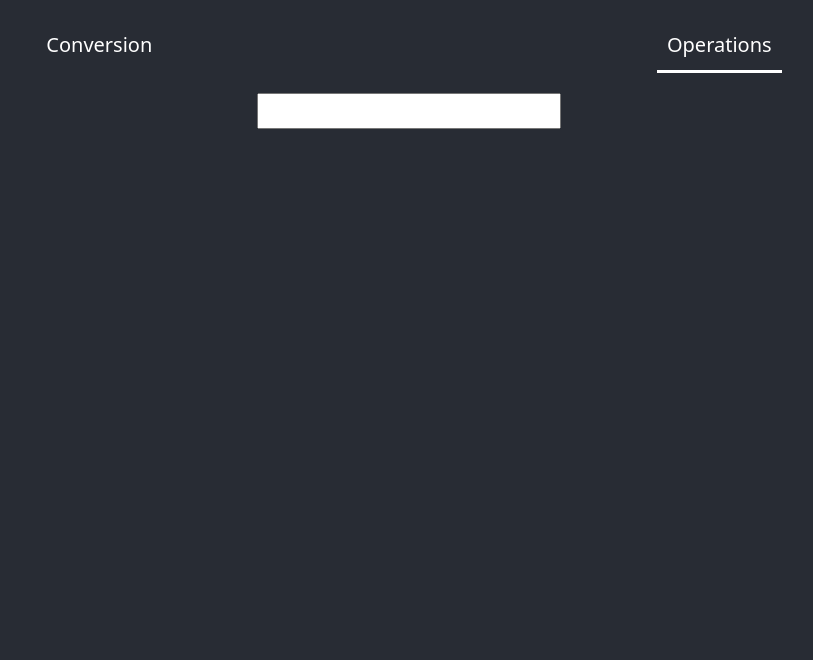
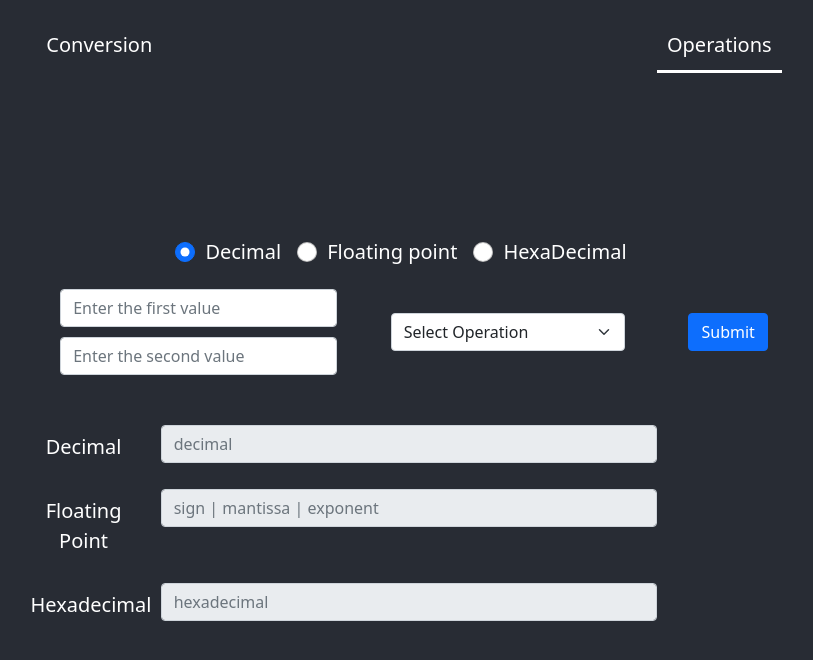
Before and after one commit to koteswar375/Floating-Point-Conversion-Calculator, a React (Create React App) app: page /about in a window 1280 px wide. Shown: the top 660 px of the page, without its empty margins (231-1044 px from the left). Built offline with nearby package versions, Linux system fonts and the light colour scheme.

Commit message:
Added client code for operations page

```diff
--- /dev/null
+++ b/src/components/Operations.css
@@ -0,0 +1,26 @@
+.format {
+    display:flex;
+    padding: 10px;
+}
+
+
+.container {
+    padding:50px;
+    display: flex;
+    flex-direction: column;
+    justify-content: center;
+    align-items: center;
+    height: 100%;
+}
+
+.input {
+    display: flex;
+    width:70%;
+    align-items: center;
+    justify-content: space-around;
+}
+
+.outputformat {
+    display: flex;
+    padding: 10px;
+}
--- a/src/components/Operations.js
+++ b/src/components/Operations.js
@@ -1,9 +1,86 @@
+import { useState } from 'react';
+import axios from 'axios';
+import './Operations.css';
 
 
 const Operations = () => {
+    const [format, setFormat] = useState('real');
+    const [operation, setOperation] = useState('')
+    const [realVal, setrealVal] = useState('');
+    const [binVal, setbinVal] = useState('');
+    const [hexVal, sethexVal] = useState('');
+    const [val1, setVal1] = useState('');
+    const [val2, setVal2] = useState('');
+
+    const handleChange = (event) => {
+        const val = event.target.value;
+        setFormat(val)
+    }
+    const handleSelect = (event)=> {
+        const val = event.target.val;
+        setOperation(val);
+    }
+    const submit = (event) => {
+            axios.post('http://10.57.213.113:5000/', { format, val1, val2, operation })
+                .then((res) => {
+                    const { realVal, binVal, hexVal } = res['data'];
+                    setbinVal(binVal)
+                    sethexVal(hexVal)
+                    setrealVal(realVal)
+                })
+                .catch((error) => {
+                    console.log(error)
+                })
+    }
     return (
-        <div>
-                <input type="text"  />
+        <div className="container">
+            <div className="format">
+                <div className="form-check form-check-inline">
+                    <input className="form-check-input" checked onChange={handleChange} name="input_format" value='real' type="radio" id="real" />
+                    <label className="form-check-label" htmlFor="real">Decimal</label>
+                </div>
+                <div className="form-check form-check-inline">
+                    <input className="form-check-input" onChange={handleChange} name="input_format" value='bin' type="radio" id="bin" />
+                    <label className="form-check-label" htmlFor="bin">Floating point</label>
+                </div>
+                <div className="form-check form-check-inline">
+                    <input className="form-check-input" onChange={handleChange} name="input_format" value='hex' type="radio" id="hex" />
+                    <label className="form-check-label" htmlFor="hex">HexaDecimal</label>
+                </div>
+            </div>
+            <div className="input">
+                <div>
+                    <input type="text" style={{ flexGrow:2,margin: '10px' }} placeholder="Enter the first value" className="form-control" />
+                    <input type="text" style={{ flexGrow:2,margin: '10px' }} placeholder="Enter the second value" className="form-control" />
+                </div>
+                <select onChange= {handleSelect} style={{ width:'30%'}} className="form-select" aria-label="Default select example">
+                    <option defaultValue>Select Operation</option>
+                    <option value="add">Addition</option>
+                    <option value="subtract">Subtraction</option>
+                    <option value="multiply">Multiplication</option>
+                </select>
+                <button onClick={submit} type="button" class="btn btn-primary">Submit</button>
+            </div>
+            <div className="output">
+                <div className="outputformat form-group row">
+                    <label className="col-sm-2 col-form-label" htmlFor="decimal">Decimal</label>
+                    <div className="col-sm-8">
+                        <input id="decimal" placeholder="decimal" className="form-control " value={realVal} type="text" disabled />
+                    </div>
+                </div>
+                <div className="outputformat form-group row">
+                    <label className="col-sm-2 col-form-label" htmlFor="float">Floating Point</label>
+                    <div className="col-sm-8">
+                        <input id="float" placeholder="sign | mantissa | exponent" className="form-control" value={binVal} type="text" disabled />
+                    </div>
+                </div>
+                <div className="outputformat form-group row">
+                    <label className="col-sm-2 col-form-label" htmlFor="hex">Hexadecimal</label>
+                    <div className="col-sm-8">
+                        <input id="hex" placeholder="hexadecimal" className="form-control" value={hexVal} type="text" disabled />
+                    </div>
+                </div>
+            </div>
         </div>
     )
 }
```
Also changed, not shown: 1 other file (tests, documents, lock files or other folders).
